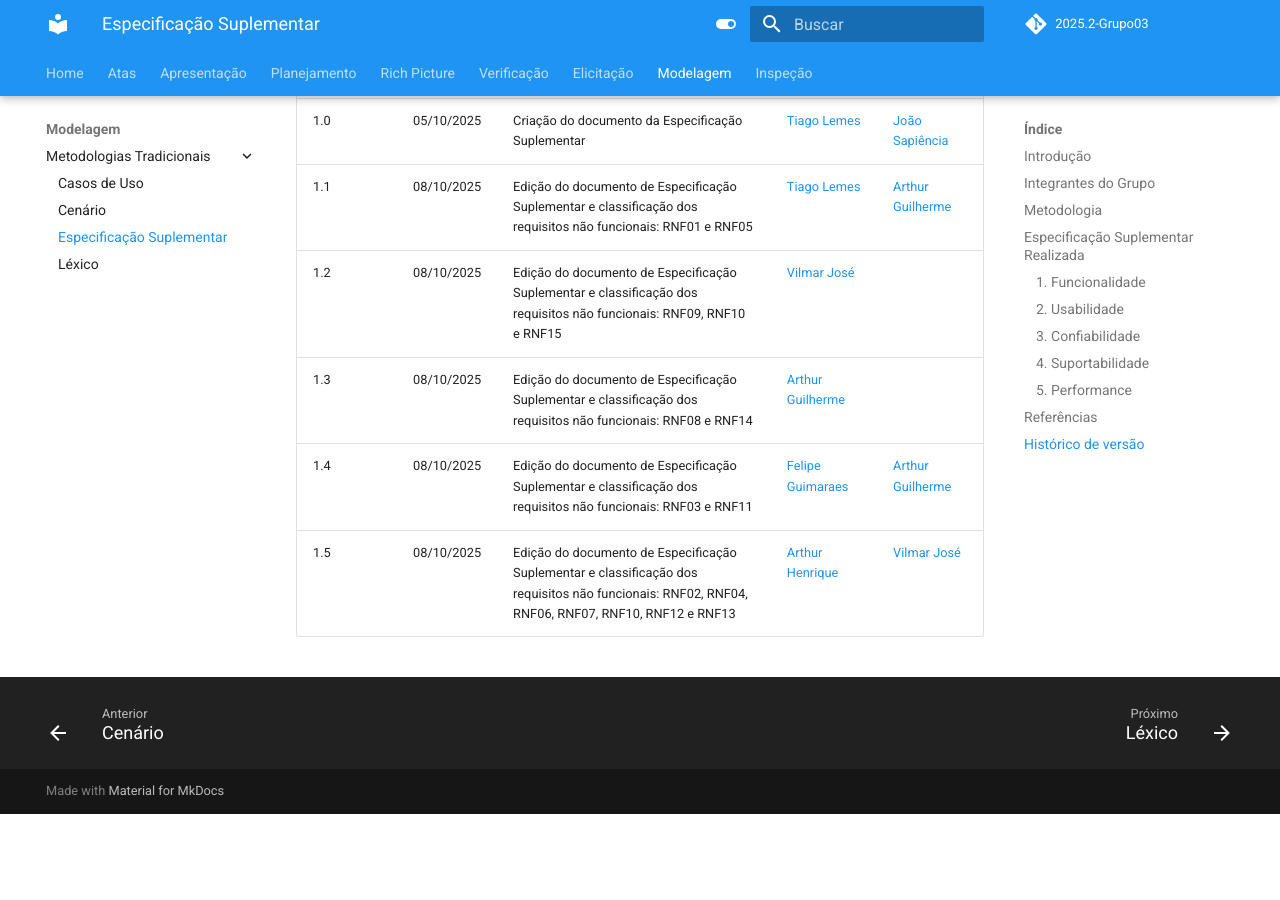
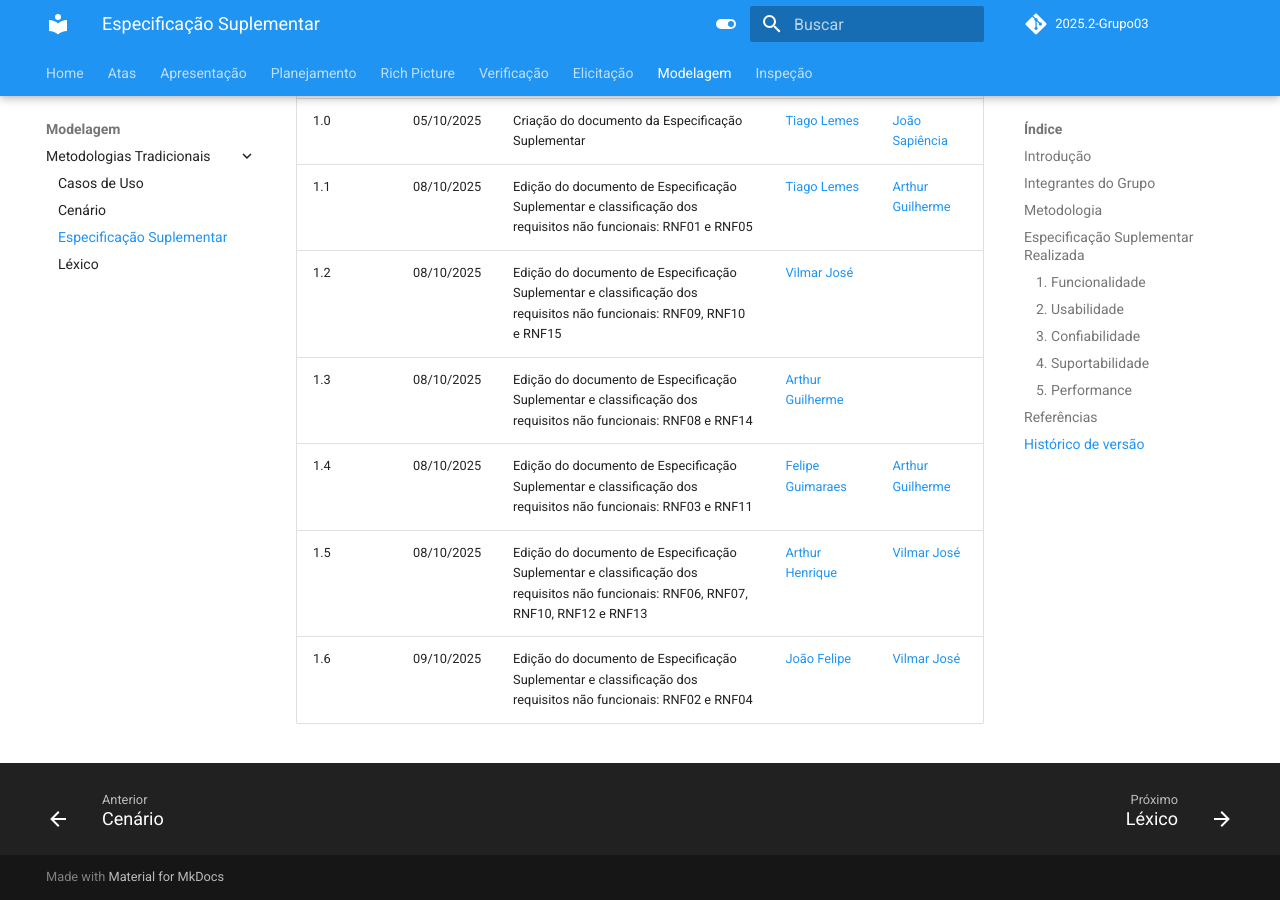
Before and after one commit to Requisitos-de-Software/2025.2-Grupo03, an MkDocs documentation site: the page built from docs/Modelagem/especificacao_suplementar.md, in a window 1280 px wide and 900 px high, scrolled down 4990 px. Built offline with MkDocs 1.6.1 and Material for MkDocs 9.7.7, drawn with Linux system fonts in a browser that asks for light colours; comment, search, counter and statistics services are not loaded; before the commit the page ends 5804 px from its top, so only the background shows below that.

Commit message:
Atualizar o especificacao_suplementar.md
* Atualização da divisão dos/de requisitos a se modelar(em).

```diff
--- a/docs/Modelagem/especificacao_suplementar.md
+++ b/docs/Modelagem/especificacao_suplementar.md
@@ -169,4 +169,5 @@ Esta seção trata dos requisitos relacionados ao desempenho do sistema, incluin
 | 1.2    | 08/10/2025 | Edição do documento de Especificação Suplementar e classificação dos requisitos não funcionais: RNF09, RNF10 e RNF15 | [Vilmar José](https://github.com/VilmarFagundes) |  |
 | 1.3    | 08/10/2025 | Edição do documento de Especificação Suplementar e classificação dos requisitos não funcionais: RNF08 e RNF14 | [Arthur Guilherme](https://github.com/ArthurGuilher62) | |
 | 1.4    | 08/10/2025 | Edição do documento de Especificação Suplementar e classificação dos requisitos não funcionais: RNF03 e RNF11 |[Felipe Guimaraes](https://github.com/felipegf1) | [Arthur Guilherme](https://github.com/ArthurGuilher62) |
-| 1.5    | 08/10/2025 | Edição do documento de Especificação Suplementar e classificação dos requisitos não funcionais: RNF02, RNF04, RNF06, RNF07, RNF10, RNF12 e RNF13 | [Arthur Henrique](https://github.com/arthurhvieira1) |  [Vilmar José](https://github.com/VilmarFagundes) |
+| 1.5    | 08/10/2025 | Edição do documento de Especificação Suplementar e classificação dos requisitos não funcionais: RNF06, RNF07, RNF10, RNF12 e RNF13 | [Arthur Henrique](https://github.com/arthurhvieira1) |  [Vilmar José](https://github.com/VilmarFagundes) |
+| 1.6    | 09/10/2025 | Edição do documento de Especificação Suplementar e classificação dos requisitos não funcionais: RNF02 e RNF04 | [João Felipe](https://github.com/MrBolt2005) |  [Vilmar José](https://github.com/VilmarFagundes) |
```
